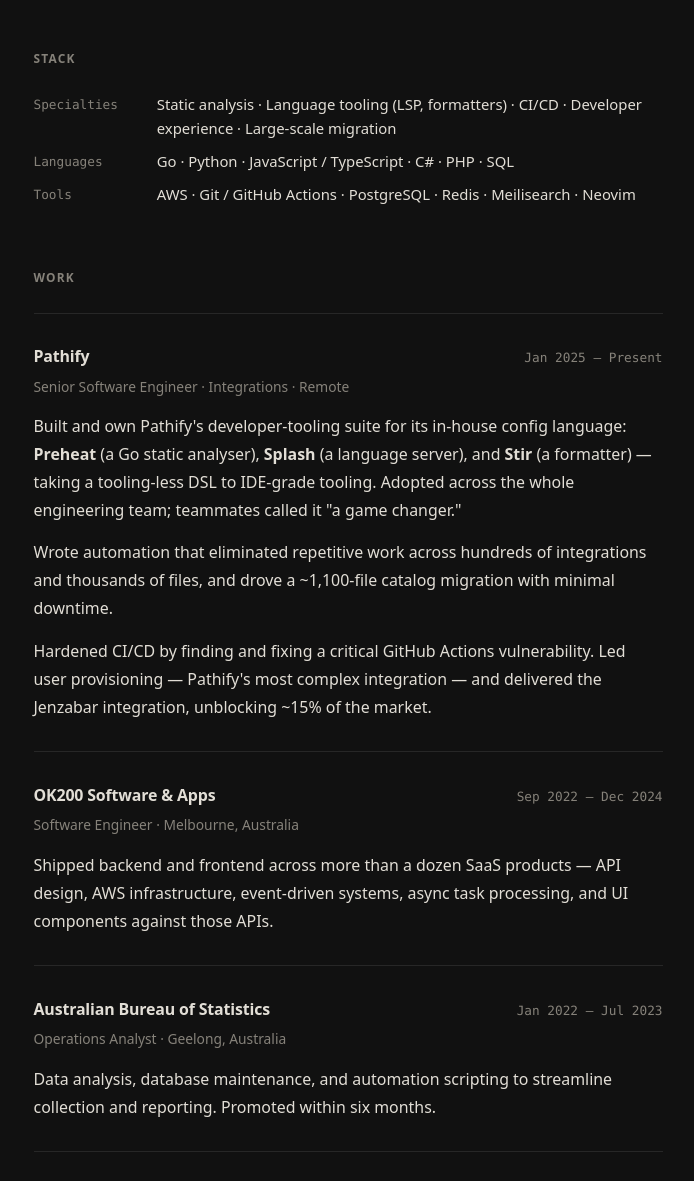
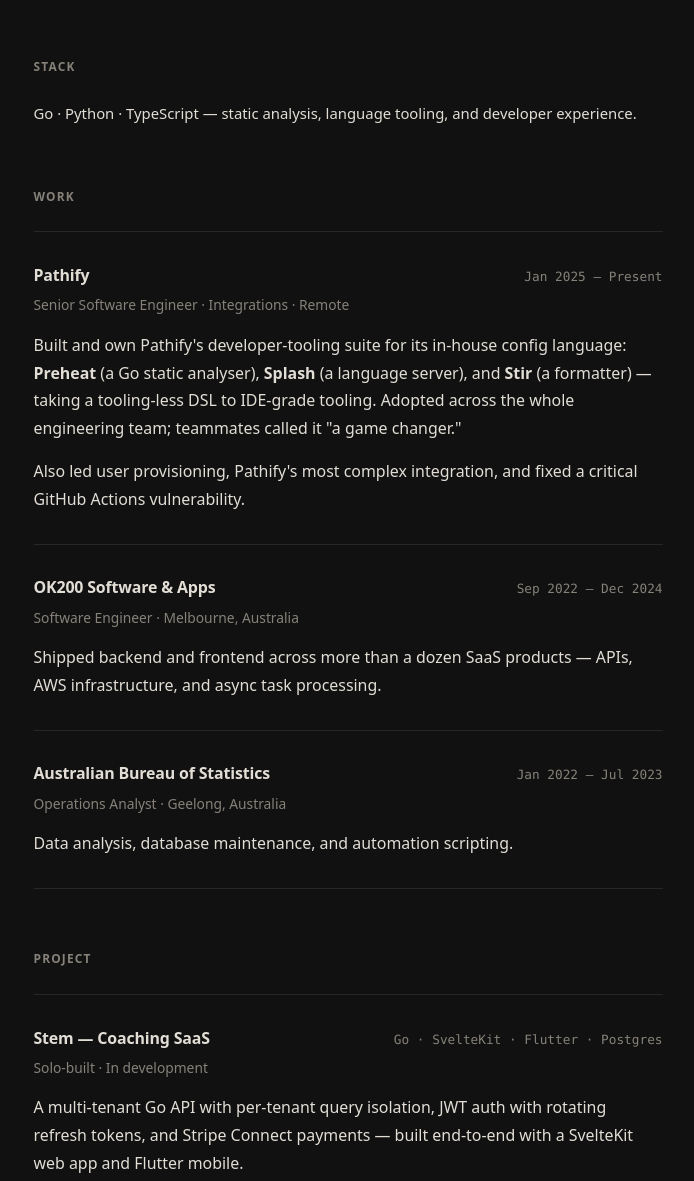
Before and after one commit to ljpurcell/dev.ljpurcell, a plain HTML site: page index.html in a window 1280 px wide. Shown: the part 392-1573 px from the top of the page, without its empty margins (292-986 px from the left). Drawn offline with Linux system fonts and the light colour scheme.

Commit message:
Trim portfolio to essential signals
- Collapse Stack to a single line; drop C#/PHP/SQL, Redis/Meilisearch,
  large-scale migration
- Tighten Pathify, OK200, ABS, and Stem copy
- Shrink resume link and add top margin

```diff
--- a/index.html
+++ b/index.html
@@ -51,26 +51,10 @@
 
         <section>
           <h2 class="section-label">Stack</h2>
-          <div class="stack">
-            <p class="stack-row">
-              <span class="stack-key">Specialties</span>
-              <span
-                >Static analysis · Language tooling (LSP, formatters) · CI/CD ·
-                Developer experience · Large-scale migration</span
-              >
-            </p>
-            <p class="stack-row">
-              <span class="stack-key">Languages</span>
-              <span>Go · Python · JavaScript / TypeScript · C# · PHP · SQL</span>
-            </p>
-            <p class="stack-row">
-              <span class="stack-key">Tools</span>
-              <span
-                >AWS · Git / GitHub Actions · PostgreSQL · Redis · Meilisearch ·
-                Neovim</span
-              >
-            </p>
-          </div>
+          <p class="stack-line">
+            Go · Python · TypeScript — static analysis, language tooling, and
+            developer experience.
+          </p>
         </section>
 
         <section>
@@ -93,15 +77,8 @@
                 teammates called it "a game changer."
               </p>
               <p class="work-body">
-                Wrote automation that eliminated repetitive work across hundreds
-                of integrations and thousands of files, and drove a ~1,100-file
-                catalog migration with minimal downtime.
-              </p>
-              <p class="work-body">
-                Hardened CI/CD by finding and fixing a critical GitHub Actions
-                vulnerability. Led user provisioning — Pathify's most complex
-                integration — and delivered the Jenzabar integration, unblocking
-                ~15% of the market.
+                Also led user provisioning, Pathify's most complex integration,
+                and fixed a critical GitHub Actions vulnerability.
               </p>
             </div>
 
@@ -113,8 +90,7 @@
               <p class="work-role">Software Engineer · Melbourne, Australia</p>
               <p class="work-body">
                 Shipped backend and frontend across more than a dozen SaaS
-                products — API design, AWS infrastructure, event-driven systems,
-                async task processing, and UI components against those APIs.
+                products — APIs, AWS infrastructure, and async task processing.
               </p>
             </div>
 
@@ -127,8 +103,7 @@
               </div>
               <p class="work-role">Operations Analyst · Geelong, Australia</p>
               <p class="work-body">
-                Data analysis, database maintenance, and automation scripting to
-                streamline collection and reporting. Promoted within six months.
+                Data analysis, database maintenance, and automation scripting.
               </p>
             </div>
           </div>
@@ -144,11 +119,9 @@
               </div>
               <p class="work-role">Solo-built · In development</p>
               <p class="work-body">
-                A multi-tenant Go API (Chi, sqlc, pgx) with per-tenant isolation
-                at the query layer, JWT auth using rotating refresh tokens with
-                reuse detection, and two-sided Stripe Connect payments. Built
-                and owned end-to-end across the Go backend, SvelteKit web, and
-                Flutter mobile.
+                A multi-tenant Go API with per-tenant query isolation, JWT auth
+                with rotating refresh tokens, and Stripe Connect payments — built
+                end-to-end with a SvelteKit web app and Flutter mobile.
               </p>
             </div>
           </div>
--- a/style.css
+++ b/style.css
@@ -105,32 +105,17 @@ a:hover {
 }
 
 .intro-links {
-  margin-top: 1.25rem;
-  font-size: 0.8125rem;
+  margin-top: 1.875rem;
+  font-size: 0.75rem;
   font-family: var(--font-mono);
   letter-spacing: 0.01em;
 }
 
 /* ── Stack ───────────────────────────────────────────────── */
-.stack {
-  display: flex;
-  flex-direction: column;
-  gap: 0.55rem;
-}
-
-.stack-row {
-  display: grid;
-  grid-template-columns: 6.5rem 1fr;
-  gap: 0.75rem;
+.stack-line {
   font-size: 0.875rem;
+  color: var(--text);
   line-height: 1.6;
-}
-
-.stack-key {
-  color: var(--text-muted);
-  font-family: var(--font-mono);
-  font-size: 0.75rem;
-  padding-top: 0.1rem;
 }
 
 /* ── Section label ───────────────────────────────────────── */
@@ -239,11 +224,6 @@ a:hover {
     flex-direction: column;
     gap: 0.15rem;
   }
-
-  .stack-row {
-    grid-template-columns: 1fr;
-    gap: 0.1rem;
-  }
 }
 
 @media (prefers-reduced-motion: no-preference) {
```
